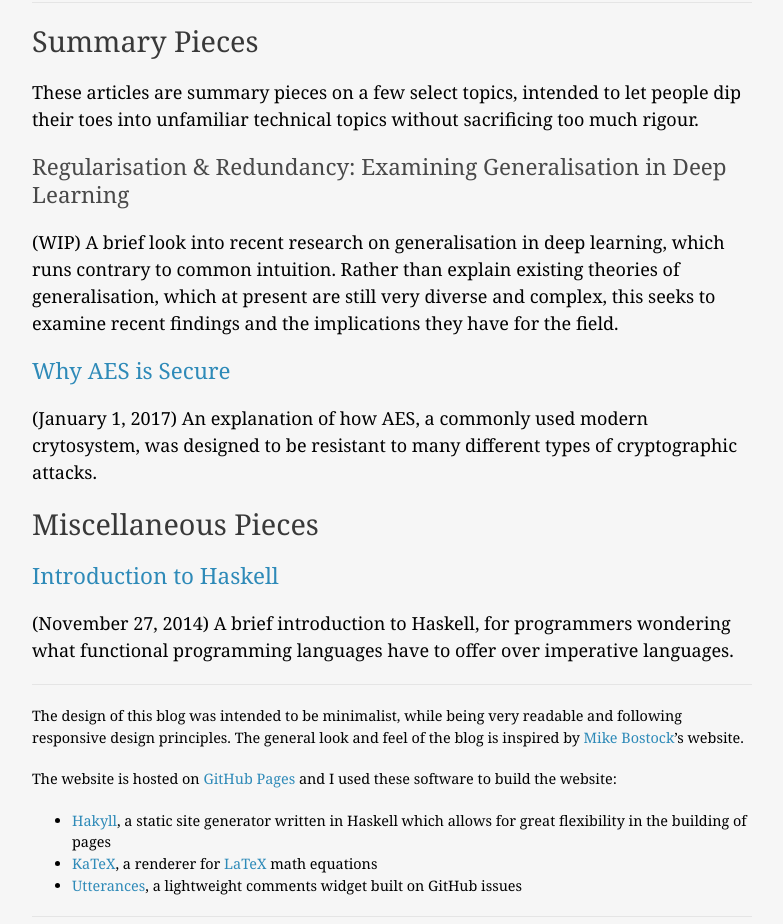
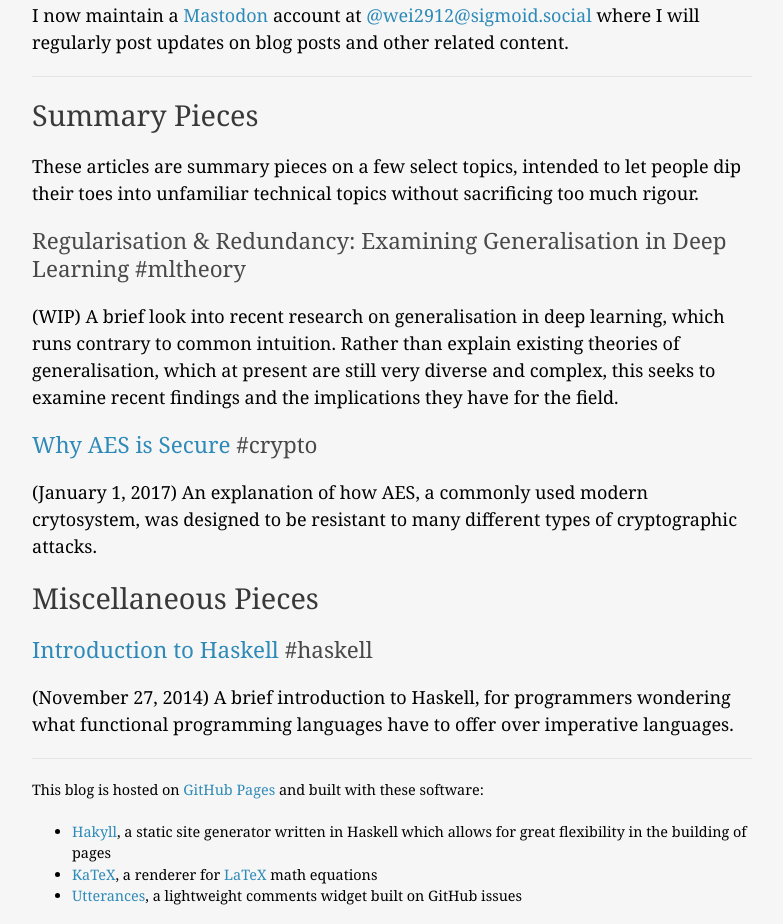
Before and after one commit to wei2912/wei2912.github.io, a plain HTML site: page index.html in a window 1280 px wide. Shown: the part 130-1054 px from the top of the page, without its empty margins (248-1031 px from the left). Drawn offline with Linux system fonts and the light colour scheme.

Commit message:
Deploying to gh-pages from @ wei2912/wei2912.github.io@6da176d4e94ade3c8fd9b118afc9fa8e08b14015 🚀

```diff
--- a/index.html
+++ b/index.html
@@ -3,7 +3,7 @@
   <head>
     <meta charset="utf-8" />
     <meta http-equiv="X-UA-Compatible" content="chrome=1" />
-    <title>wei2912's articles</title>
+    <title>wei2912's blog</title>
 
     <link rel="icon" type="image/png" sizes="32x32" href="./favicon-32x32.png" />
     <link rel="icon" type="image/png" sizes="16x16" href="./favicon-16x16.png" />
@@ -15,31 +15,30 @@
     <meta name="viewport" content="width=device-width, initial-scale=1" />
   </head>
   <body>
-    <h1 id="wei2912s-articles"><a href="https://github.com/wei2912">wei2912</a>’s articles</h1>
+    <h1 id="wei2912s-blog"><a href="https://github.com/wei2912">wei2912</a>’s blog</h1>
+<p>I now maintain a <a href="https://joinmastodon.org/">Mastodon</a> account at
+<a href="https://sigmoid.social/@wei2912"><span class="citation" data-cites="wei2912">@wei2912</span><span class="citation" data-cites="sigmoid.social">@sigmoid.social</span></a> where I will regularly post
+updates on blog posts and other related content.</p>
 <hr />
 <h2 id="summary-pieces">Summary Pieces</h2>
 <p>These articles are summary pieces on a few select topics, intended to let people dip
 their toes into unfamiliar technical topics without sacrificing too much rigour.</p>
-<h3 id="regularisation-redundancy-examining-generalisation-in-deep-learning">Regularisation &amp; Redundancy: Examining Generalisation in Deep Learning</h3>
+<h3 id="regularisation-redundancy-examining-generalisation-in-deep-learning-mltheory">Regularisation &amp; Redundancy: Examining Generalisation in Deep Learning #mltheory</h3>
 <p>(WIP) A brief look into recent research on generalisation in deep learning, which runs
 contrary to common intuition. Rather than explain existing theories of generalisation,
 which at present are still very diverse and complex, this seeks to examine recent
 findings and the implications they have for the field.</p>
-<h3 id="why-aes-is-secure"><a href="./posts/crypto/why-aes-is-secure.html">Why AES is Secure</a></h3>
+<h3 id="why-aes-is-secure-crypto"><a href="./posts/crypto/why-aes-is-secure.html">Why AES is Secure</a> #crypto</h3>
 <p>(January 1, 2017) An explanation of how AES, a commonly used modern crytosystem, was
 designed to be resistant to many different types of cryptographic attacks.</p>
 <h2 id="miscellaneous-pieces">Miscellaneous Pieces</h2>
-<h3 id="introduction-to-haskell"><a href="./posts/haskell/intro-to-haskell.html">Introduction to Haskell</a></h3>
+<h3 id="introduction-to-haskell-haskell"><a href="./posts/haskell/intro-to-haskell.html">Introduction to Haskell</a> #haskell</h3>
 <p>(November 27, 2014) A brief introduction to Haskell, for programmers wondering
 what functional programming languages have to offer over imperative languages.</p>
 <hr />
 <p><small></p>
-<p>The design of this blog was intended to be minimalist, while being very
-readable and following responsive design principles. The general look and feel
-of the blog is inspired by <a href="https://bost.ocks.org/mike">Mike Bostock</a>’s
-website.</p>
-<p>The website is hosted on <a href="https://pages.github.com/">GitHub Pages</a> and I used these
-software to build the website:</p>
+<p>This blog is hosted on <a href="https://pages.github.com/">GitHub Pages</a> and built with these
+software:</p>
 <ul>
 <li><a href="https://jaspervdj.be/hakyll">Hakyll</a>, a static site generator written in
 Haskell which allows for great flexibility in the building of pages</li>
@@ -48,6 +47,8 @@ math equations</li>
 <li><a href="https://utteranc.es/">Utterances</a>, a lightweight comments widget built on
 GitHub issues</li>
 </ul>
+<p>The design of this blog was inspired by <a href="https://bost.ocks.org/mike">Mike Bostock</a>’s
+website.</p>
 <p></small></p>
 <hr />
     <footer>
```
